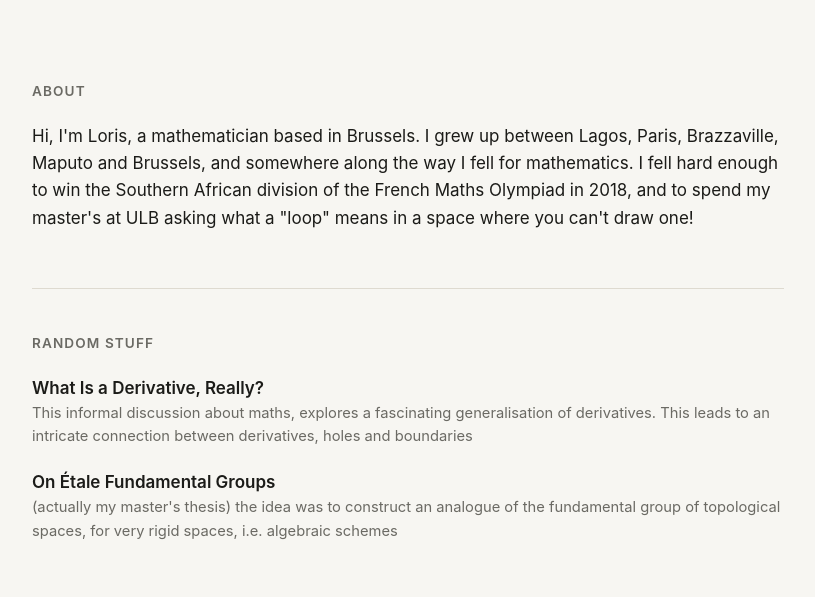
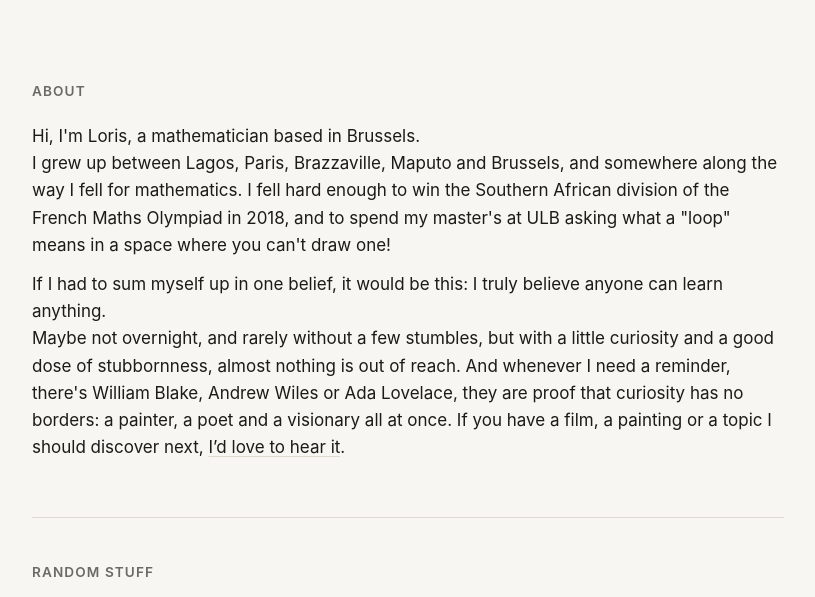
Before and after one commit to hispagui/hispagui.github.io, a plain HTML site: page index.html in a window 1280 px wide. Shown: the part 183-780 px from the top of the page, without its empty margins (232-1047 px from the left). Drawn offline with Linux system fonts and the light colour scheme.

Commit message:
update about

```diff
--- a/index.html
+++ b/index.html
@@ -31,26 +31,22 @@
     <section id="about" class="section">
       <h2>About</h2>
       <p>  <!-- bio. 2-4 sentences -->
-        Hi, I'm Loris, a mathematician based in Brussels.
+        Hi, I'm Loris, a mathematician based in Brussels. <br>
         I grew up between Lagos, Paris, Brazzaville, Maputo and Brussels, and somewhere along the way I fell for mathematics.
         I fell hard enough to win the Southern African division of the French Maths Olympiad in 2018,
         and to spend my master's at ULB asking what a "loop" means in a space where you can't draw one!
       </p>
-      <!--
       <p>
         If I had to sum myself up in one belief, it would be this:
-         I truly believe anyone can learn anything.
+        I truly believe anyone can learn anything. <br>
         Maybe not overnight, and rarely without a few stumbles,
         but with a little curiosity and a good dose of stubbornness,
         almost nothing is out of reach.
-        And whenever I need a reminder, there's William Blake,
-
-        a proof that curiosity has no borders:
+        And whenever I need a reminder, there's William Blake, Andrew Wiles or Ada Lovelace, they are
+        proof that curiosity has no borders:
         a painter, a poet and a visionary all at once.
-
-        If you have a film, a painting or a topic I should discover next, I’d love to hear it.
+        If you have a film, a painting or a topic I should discover next, <a href="#contact">I’d love to hear it</a>.
       </p>
-       -->
     </section>
 
 
```
Also changed, not shown: blog_derivatives.html (+1 -1 lines).
